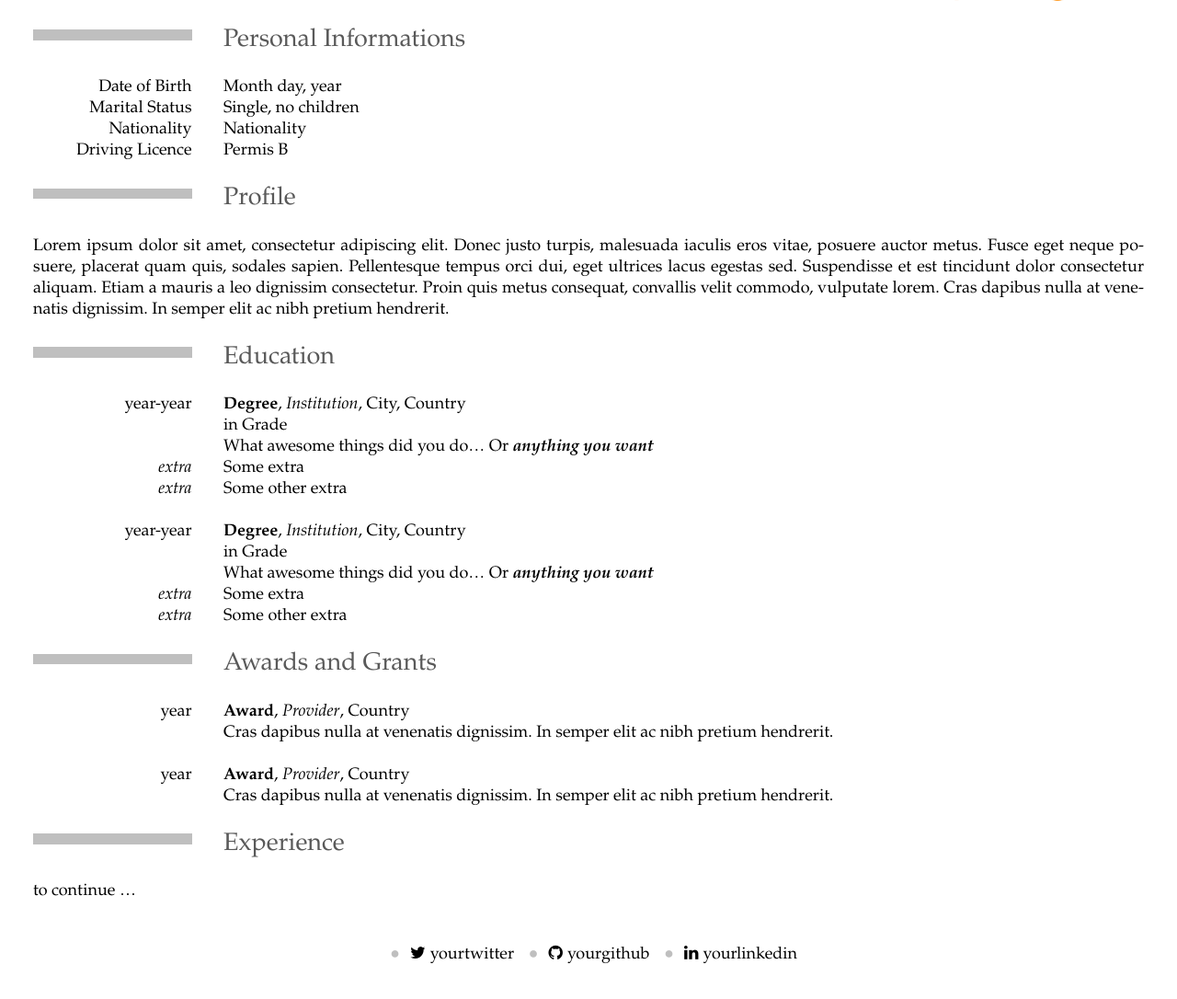
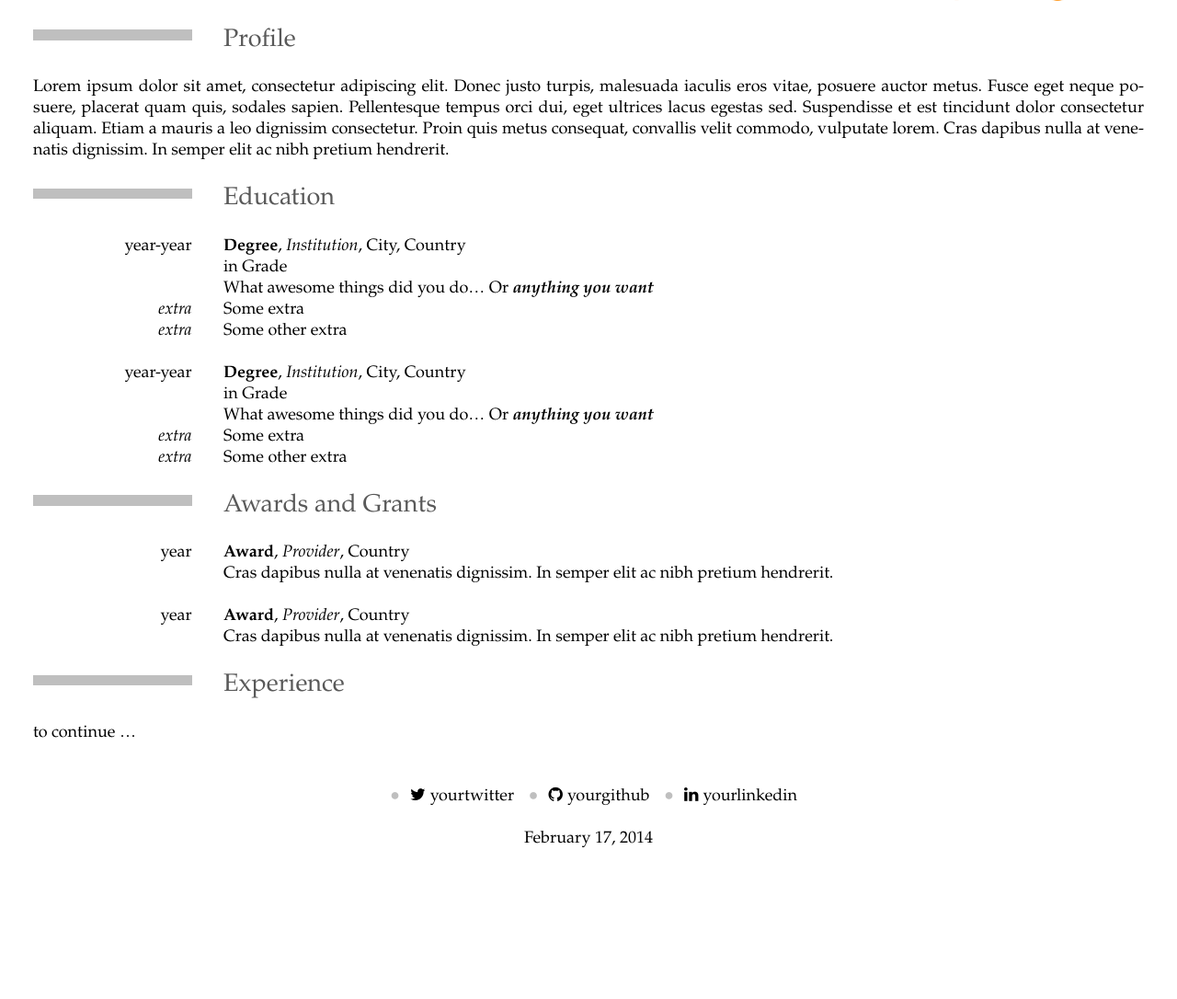
Before and after one commit to barraq/pandoc-moderncv, a plain HTML site: page preview/cv.html in a window 1280 px wide. Shown: the part 356-1442 px from the top of the page at 92% size. After the commit the page ends 1316 px from the top, so only its background shows below. Drawn offline with Linux system fonts and the light colour scheme.

Commit message:
updating html preview

```diff
--- a/preview/cv.html
+++ b/preview/cv.html
@@ -42,23 +42,6 @@
     </ul>
   </header>
 
-    <section id="personal-informations" class="level2 listing">
-  <h2>Personal Informations</h2>
-  <dl>
-  <dt>Date of Birth</dt>
-  <dd>Month day, year
-  </dd>
-  <dt>Marital Status</dt>
-  <dd>Single, no children
-  </dd>
-  <dt>Nationality</dt>
-  <dd>Nationality
-  </dd>
-  <dt>Driving Licence</dt>
-  <dd>Permis B
-  </dd>
-  </dl>
-  </section>
 
   <section id="profile" class="level2">
   <h2>Profile</h2>
@@ -116,17 +99,7 @@
     <li><a href="http://github.com/yourgithub">yourgithub</a></li>
     <li><a href="linkedin.com/in/yourlinkedin">yourlinkedin</a></li>
     </ul>
-    <!--
-    <ul>
-          </ul>
-    -->
+        <p class="date">February 17, 2014</p>
       </footer>
 </body>
 </html>
-
-
-  <!--
-        <div id="header">
-      <h1 class="title">Résumé Title</h1>
-                      </div>
-          -->
--- a/preview/stylesheets/style.css
+++ b/preview/stylesheets/style.css
@@ -517,9 +517,13 @@ footer li:before {
   padding: 10px;
   color: #bfbfbf;
 }
+/* line 260, ../../stylesheets/style.scss */
+footer p {
+  margin-top: 1.27778em;
+}
 
 @media screen {
-  /* line 267, ../../stylesheets/style.scss */
+  /* line 268, ../../stylesheets/style.scss */
   #qrcode {
     display: none;
   }
@@ -535,12 +539,12 @@ footer li:before {
     /* too bad @page is not well supported */
 }
 
-  /* line 298, ../../stylesheets/style.scss */
+  /* line 299, ../../stylesheets/style.scss */
   body {
     min-width: 55.11111em;
   }
 
-  /* line 300, ../../stylesheets/style.scss */
+  /* line 301, ../../stylesheets/style.scss */
   #qrcode {
     width: 19.23077%;
     float: left;
@@ -549,28 +553,28 @@ footer li:before {
     max-width: 5.55556em;
   }
 
-  /* line 307, ../../stylesheets/style.scss */
+  /* line 308, ../../stylesheets/style.scss */
   h2, h3 {
     page-break-after: avoid;
   }
 
-  /* line 308, ../../stylesheets/style.scss */
+  /* line 309, ../../stylesheets/style.scss */
   dt {
     page-break-after: avoid !important;
   }
 
-  /* line 309, ../../stylesheets/style.scss */
+  /* line 310, ../../stylesheets/style.scss */
   dd, p {
     page-break-before: avoid !important;
   }
 
-  /* line 310, ../../stylesheets/style.scss */
+  /* line 311, ../../stylesheets/style.scss */
   dl, dt, dd, p {
     orphans: 3;
     widows: 3;
   }
 
-  /* line 311, ../../stylesheets/style.scss */
+  /* line 312, ../../stylesheets/style.scss */
   dt, dd, p {
     page-break-inside: avoid !important;
   }
```
Lines whose indentation alone changed are shown as unchanged.
